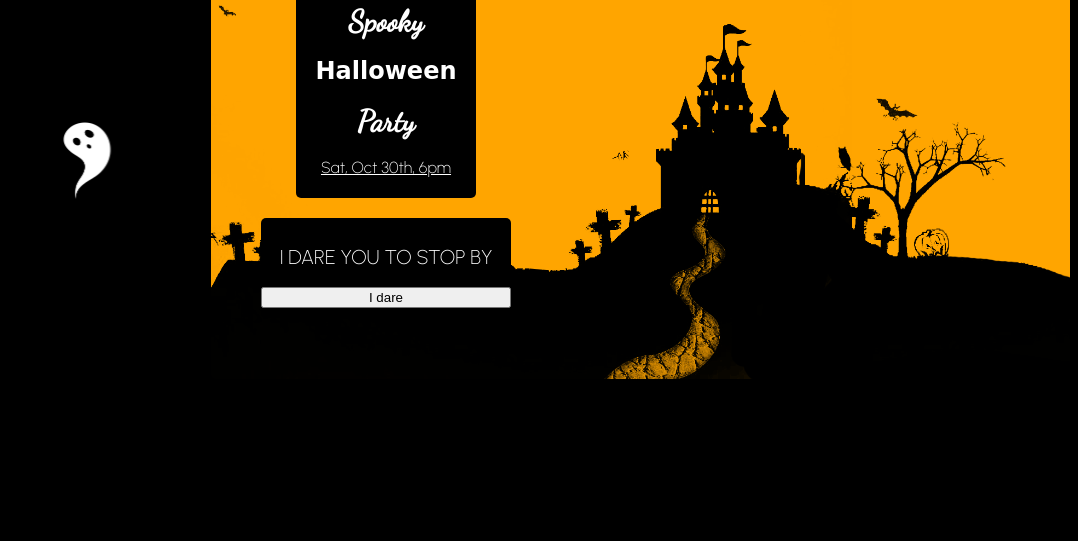
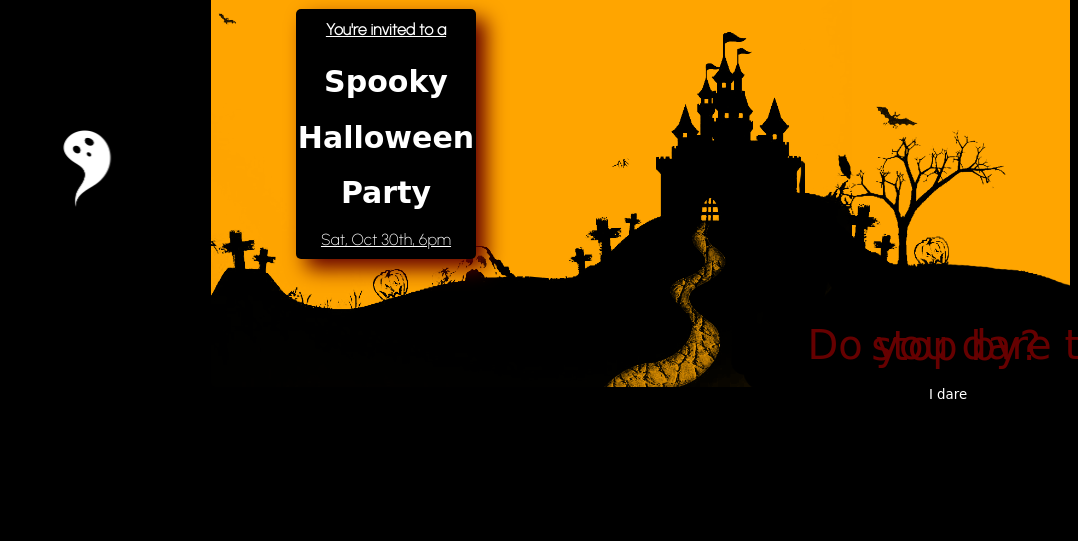
Before and after one commit to Superfelicia/CSS.animation, a plain HTML site: page index.html in a window 1280 px wide. Shown: the part 259-800 px from the top of the page, without its empty margins (202-1280 px from the left). Drawn offline with Linux system fonts and the light colour scheme; a web font is replaced by a local one.

Commit message:
final touches

```diff
--- a/Styles/index.css
+++ b/Styles/index.css
@@ -21,9 +21,29 @@ html {
     height: 438px;
     border-radius: 5px;
     background-color: orange;
+    animation-name: flashing;
+    animation-duration: 2s;
+    animation-delay: 8s;
+    animation-iteration-count: infinite;
 }
 
+@keyframes flashing {
+    0%   {
+        background-color: orange;
+    }
+    50%  {
+        background-color: #FFFFFF;
+    }
+    100% {
+        background-color: orange;
+    }
+  }
+
 /*header*/
+header {
+    position: relative;
+    overflow: hidden;
+}
 
 h1 {
     display: flex;
@@ -31,33 +51,32 @@ h1 {
     font-family: 'Creepster', cursive;
     font-size: 80px;
     color: #FFFFFF;
-    animation: zoomin 5s ease infinite;
+    animation: rotation 8s ease infinite;
     animation-direction: reverse;
 }
 
-/*-Zoom in keyframes-*/
-@keyframes zoomin {
+/*-Rotate keyframes-*/
+@keyframes rotation {
     0% {
-        transform: scale(0.8);
+        transform: rotate(-8deg);
     }
     50% {
-        transform: scale(1.1);
+        transform: rotate(10deg);
     }
     100% {
-        transform: scale(0.8);
+        transform: rotate(-8deg);
     }
 }
 
-h1:hover {
+h1:hover, h2:hover {
     color: #74B72E;
     transform: scale(1.2);
     transition: all 0.4s ease-in-out;
     transition-delay: 0.3s;
+    text-shadow: 10px 10px 20px #74B72E;
 }
 
-
 /*section*/
-
 .invite-box {
     /*position: relative;*/
     display: flex;
@@ -69,12 +88,12 @@ h1:hover {
     margin-top: 60px;
 }
 
+/*ghosts*/
 .ghostleft {
     display: flex;
     justify-content: flex-start;
     animation: pulse 4s linear infinite;
     animation-direction: reverse;
-    /*animation: imgZoom 3.5s ease infinite;*/
 }
 
 .ghostright {
@@ -82,7 +101,6 @@ h1:hover {
     justify-content: flex-end;
     animation: pulse 6s linear infinite;
     animation-direction: reverse;
-    /*animation: imgZoom 3.5s ease infinite;*/
 }
 
 @-webkit-keyframes pulse {
@@ -100,16 +118,9 @@ h1:hover {
     }
 }
 
-/*@keyframes imgZoom {
-    from {
-        transform: rotate(0deg);
-    }
-    to {
-        transform: rotate(10deg);
-    }
-}*/
-
+/*Invitation info*/
 .info {
+    position: absolute;
     display: flex;
     flex-direction: column;
     line-height: 0.5px;
@@ -117,9 +128,10 @@ h1:hover {
     width: 180px;
     height: 250px;
     margin-left: 190px;
+    box-shadow: 10px 10px 20px #660000;
 }
 
-h2, h3, h4, .p1, .p2 {
+h2, h3, h4, .p1 {
     font-style: normal;
     color: #FFFFFF;
 }
@@ -131,34 +143,34 @@ h4, .p1 {
 
 h2 {
     font-family: 'Rye', cursive;
+    font-size: 30px;
 }
 
 h3 {
-    font-family: 'Dancing Script', cursive;
+    /*font-family: 'Dancing Script', cursive;*/
+    font-family: 'Ephesis', cursive;
     font-size: 30px;
 }
 
-.p2 {
-    font-family: 'Urbanist', sans-serif;
-    font-size: 20px;
-    text-transform: uppercase;
-}
-
-.p2 {
-    display: inline-block;
-    line-height: 1em;
+.p1:hover {
+    transform: scale(1.4);
+    transition: all 0.4s ease-in-out;
+    transition-delay: 0.3s;
+    color: #96C457;
 }
 
 .rsvp {
+    position: absolute;
     display: flex;
     flex-direction: column;
     justify-content: center;
+    align-self: flex-end;
+    width: 300px;
+    height: 90px;
     line-height: 0.5px;
     text-align: center;
-    width: 250px;
-    height: 100px;
-    margin-top: 20px;
-    margin-left: 155px;
+    margin-top: 300px;
+    margin-left: 150px;
 }
 
 .rsvp, .info {
@@ -166,12 +178,36 @@ h3 {
     border-radius: 5px;
 }
 
-.rsvp:hover, .info:hover {
-    transform: scale(1.2);
+.rsvp:hover, .info:hover, .btn:hover {
+    transform: scale(1.3);
+    transition: all 0.4s ease-in-out;
+    transition-delay: 0.3s;
+}
+
+.p2 {
+    font-family: 'Ephesis', cursive;
+    color: #660000;
+    font-size: 40px;
+}
+
+.p2:hover {
+    color: #FFFFFF;
     transition: all 0.4s ease-in-out;
     transition-delay: 0.3s;
 }
 
 .btn {
+    width: 60px;
+    height: 50px;
+    margin-left: 112px;
+    text-align: center;
+    font-family: 'Rye', cursive;
+    color: white;
+    background-color: black;
+    border: none;
+}
 
+.btn:hover {
+    background-color: black;
+    box-shadow: 10px 10px 20px #660000;
 }
--- a/index.html
+++ b/index.html
@@ -6,6 +6,7 @@
     <meta name="viewport" content="width=device-width, initial-scale=1.0">
     <title>Halloween invite</title>
     <link rel="Stylesheet" href="styles/index.css">
+    <link href="https://fonts.googleapis.com/css2?family=Ephesis&display=swap" rel="stylesheet">
     <link href="https://fonts.googleapis.com/css2?family=Creepster&family=Dancing+Script&family=Rye&family=Urbanist:wght@200&display=swap" rel="stylesheet">
 </head>
 <body>
@@ -37,7 +38,7 @@
             <p class="p1">Sat, Oct 30th, 6pm</p>
         </div>
         <div class="rsvp">
-            <p class="p2">I dare you to stop by</p>
+            <p class="p2">Do you dare to stop by?</p>
             <button class="btn">I dare</button>
         </div>
     </section>
```
